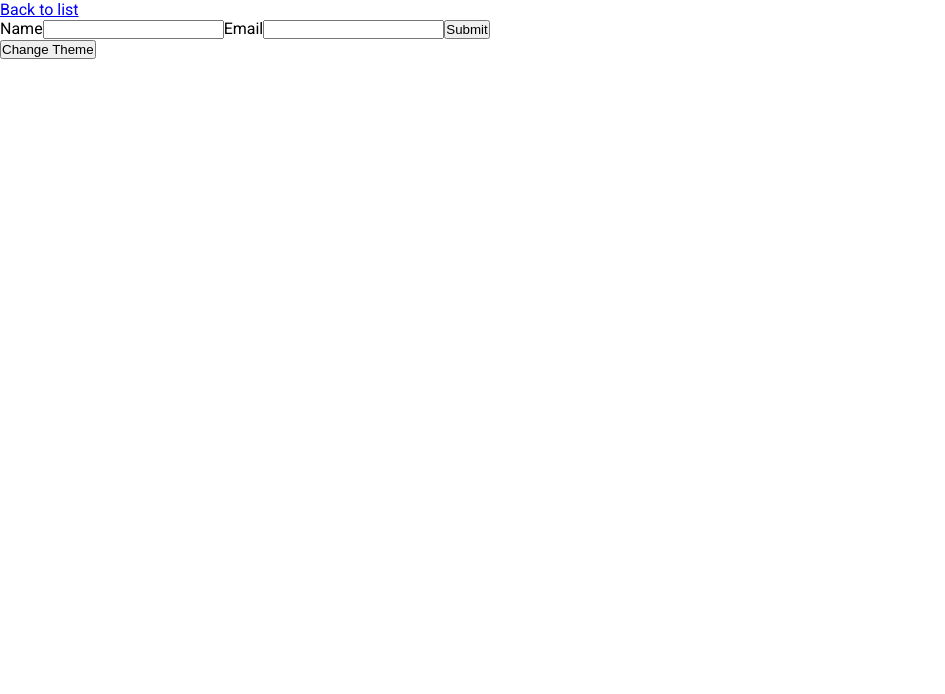
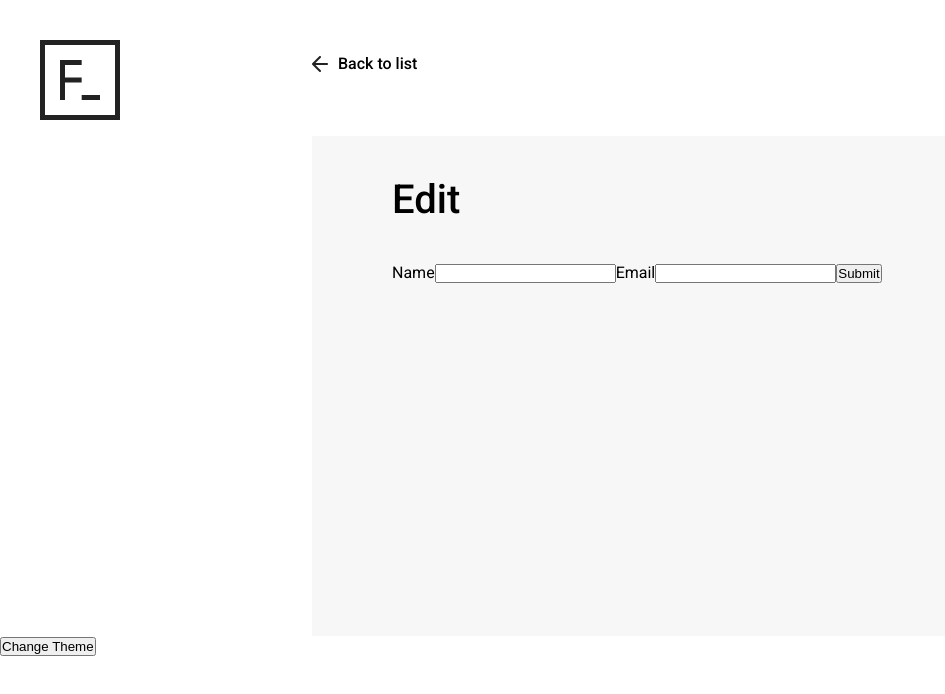
Before and after one commit to SolWika/ForteExercise, a React (Create React App) app: page /interns/1 in a window 1280 px wide. Shown: the top 694 px of the page, without its empty margins (0-945 px from the left). Built offline with nearby package versions, Linux system fonts and the light colour scheme.

Commit message:
Add backlink

```diff
--- a/src/components/pages/EditIntern/EditIntern.jsx
+++ b/src/components/pages/EditIntern/EditIntern.jsx
@@ -1,6 +1,9 @@
 import React, { useEffect } from "react";
 import { useParams } from "react-router";
-import { NavLink } from "react-router-dom";
+import { PageContainer, MainContainer } from "../../../styles/Globals.style";
+import { BackLinkWrapper, BackLink, Back, Header } from "./EditIntern.style";
+import { BackIcon } from "../../../styles/Icon.style";
+import { Nav } from "../../Nav/Nav";
 
 const EditIntern = () => {
   const { id } = useParams();
@@ -11,8 +14,17 @@ const EditIntern = () => {
   }, [id]);
 
   return (
-    <div>
-      <NavLink to="/">Back to list </NavLink>
+    <>
+      <PageContainer>
+        <Nav />
+        <BackLinkWrapper>
+          <BackLink to="/">
+            <BackIcon />
+            <Back>Back to list </Back>
+          </BackLink>
+        </BackLinkWrapper>
+        <MainContainer>
+          <Header>Edit</Header>
           <form>
             <label>Name</label>
             <input type="text" name="name" />
@@ -21,7 +33,9 @@ const EditIntern = () => {
 
             <input type="submit" value="Submit" />
           </form>
-    </div>
+        </MainContainer>
+      </PageContainer>
+    </>
   );
 };
 
--- /dev/null
+++ b/src/components/pages/EditIntern/EditIntern.style.js
@@ -0,0 +1,42 @@
+import styled from "styled-components";
+import { NavLink } from "react-router-dom";
+
+export const BackLinkWrapper = styled.div`
+  position: absolute;
+  top: 52px;
+  left: 105px;
+  display: flex;
+  flex-direction: row;
+  justify-content: flex-start;
+  align-content: center;
+  width: 656px;
+  @media (min-width: 700px) {
+    left: 145px;
+  }
+  @media (min-width: 950px) {
+    left: auto;
+  }
+`;
+
+export const BackLink = styled(NavLink)`
+  display: flex;
+  flex-direction: row;
+  text-decoration: none;
+`;
+
+export const Back = styled.p`
+  color: black;
+  font-size: 16px;
+  font-weight: 500;
+  line-height: 24px;
+`;
+
+export const Header = styled.h1`
+  padding-bottom: 20px;
+  font-weight: 500;
+  font-size: 30px;
+  @media (min-width: 700px) {
+    padding-bottom: 40px;
+    font-size: 40px;
+  }
+`;
--- a/src/styles/Globals.style.js
+++ b/src/styles/Globals.style.js
@@ -11,6 +11,7 @@ export const PageContainer = styled.div`
 `;
 
 export const MainContainer = styled.main`
+  position: relative;
   display: flex;
   flex-direction: column;
   align-items: flex-start;
--- a/src/styles/Icon.style.js
+++ b/src/styles/Icon.style.js
@@ -1,6 +1,7 @@
 import styled from "styled-components";
 import logo from "../assets/logo.svg";
 import editicon from "../assets/edit-icon.svg";
+import backicon from "../assets/back-icon.svg";
 export const Logo = styled.img.attrs({
   src: `${logo}`,
 })``;
@@ -10,3 +11,9 @@ export const EditIcon = styled.img.attrs({
 })`
   padding-right: 10px;
 `;
+
+export const BackIcon = styled.img.attrs({
+  src: `${backicon}`,
+})`
+  padding-right: 10px;
+`;
```
Also changed, not shown: src/components/Form/Form.jsx (added, +7 -0 lines), src/assets/back-icon.svg (added). Lines whose indentation alone changed are shown as unchanged.
